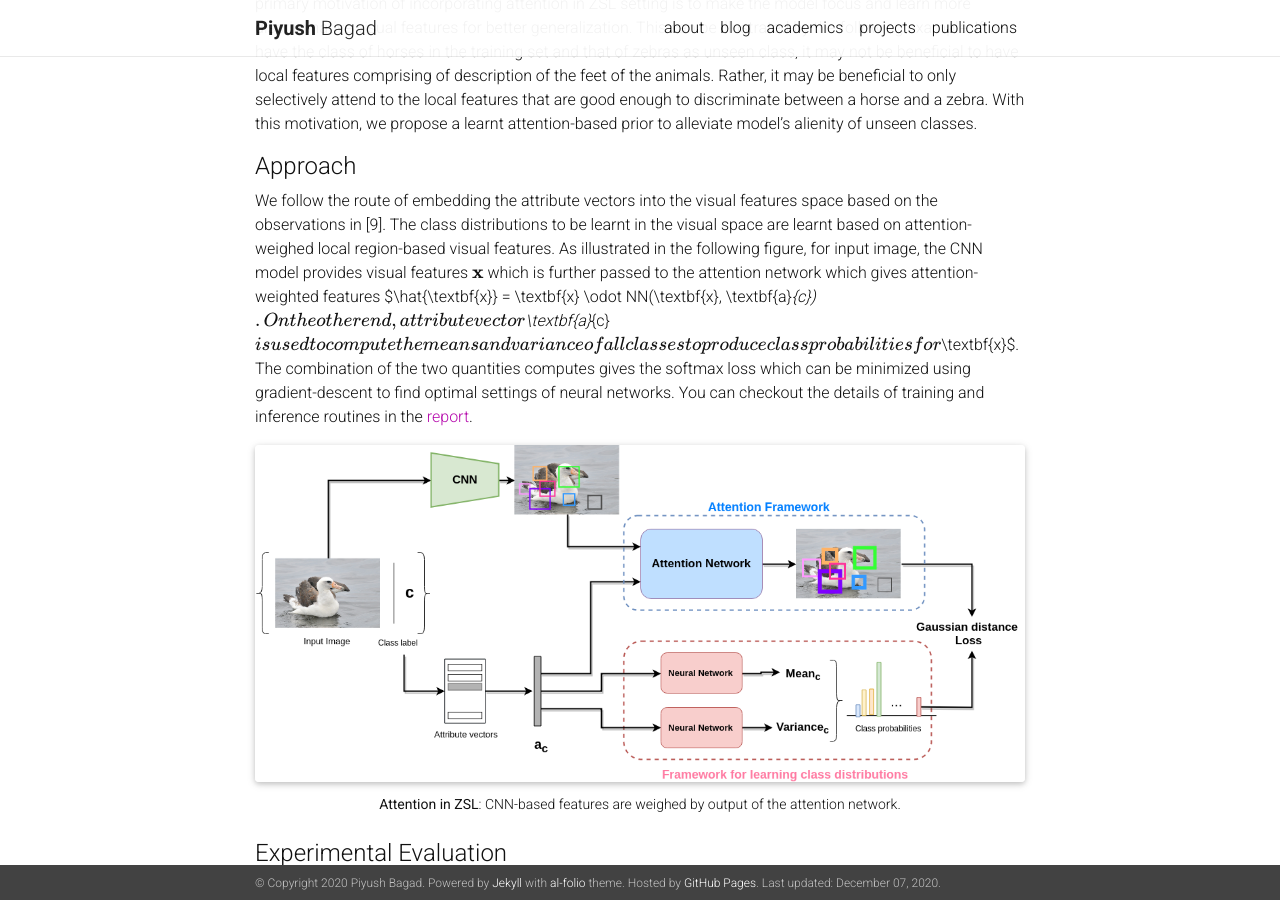
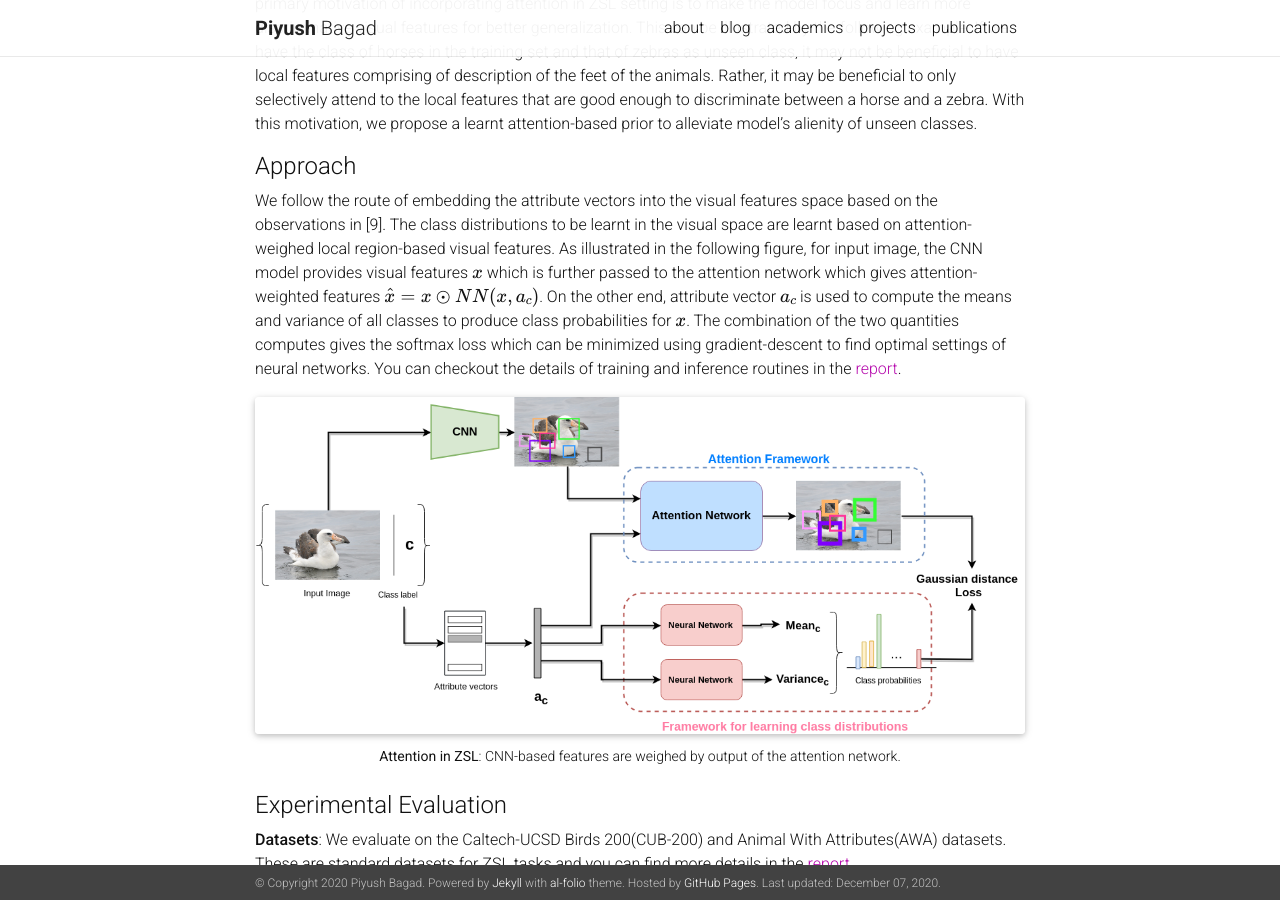
Before and after one commit to bpiyush/bpiyush.github.io, a Jekyll site: the page built from _projects/1_zero_shot_learning.markdown, in a window 1280 px wide and 900 px high, scrolled down 967 px. Built offline with Jekyll 4.4.1, drawn with Linux system fonts in a browser that asks for light colours; nearby versions of some CDN libraries; formulas are drawn with MathJax 3; a style sheet for code colours, icons or effects is not loaded.

Commit message:
Correction in ZSL blog

```diff
--- a/_projects/1_zero_shot_learning.markdown
+++ b/_projects/1_zero_shot_learning.markdown
@@ -25,7 +25,7 @@ The main challenge in ZSL problem is to make the model align the visual features
 
 #### Approach
 
-We follow the route of embedding the attribute vectors into the visual features space based on the observations in [9]. The class distributions to be learnt in the visual space are learnt based on attention-weighed local region-based visual features. As illustrated in the following figure, for input image, the CNN model provides visual features $\textbf{x}$ which is further passed to the attention network which gives attention-weighted features $\hat{\textbf{x}} = \textbf{x} \odot NN(\textbf{x}, \textbf{a}_{c})$. On the other end, attribute vector $\textbf{a}_{c}$ is used to compute the means and variance of all classes to produce class probabilities for $\textbf{x}$. The combination of the two quantities computes gives the softmax loss which can be minimized using gradient-descent to find optimal settings of neural networks. You can checkout the details of training and inference routines in the [report](https://drive.google.com/file/d/1OkahHv54mfyazKJqItNvR2B2cUdsuh-Q/view?usp=sharing).
+We follow the route of embedding the attribute vectors into the visual features space based on the observations in [9]. The class distributions to be learnt in the visual space are learnt based on attention-weighed local region-based visual features. As illustrated in the following figure, for input image, the CNN model provides visual features $x$ which is further passed to the attention network which gives attention-weighted features $\hat{x} = x \odot NN(x, a_{c})$. On the other end, attribute vector $a_{c}$ is used to compute the means and variance of all classes to produce class probabilities for $x$. The combination of the two quantities computes gives the softmax loss which can be minimized using gradient-descent to find optimal settings of neural networks. You can checkout the details of training and inference routines in the [report](https://drive.google.com/file/d/1OkahHv54mfyazKJqItNvR2B2cUdsuh-Q/view?usp=sharing).
 
 <div class="row">
     <div class="col-sm mt-3 mt-md-0">
```
